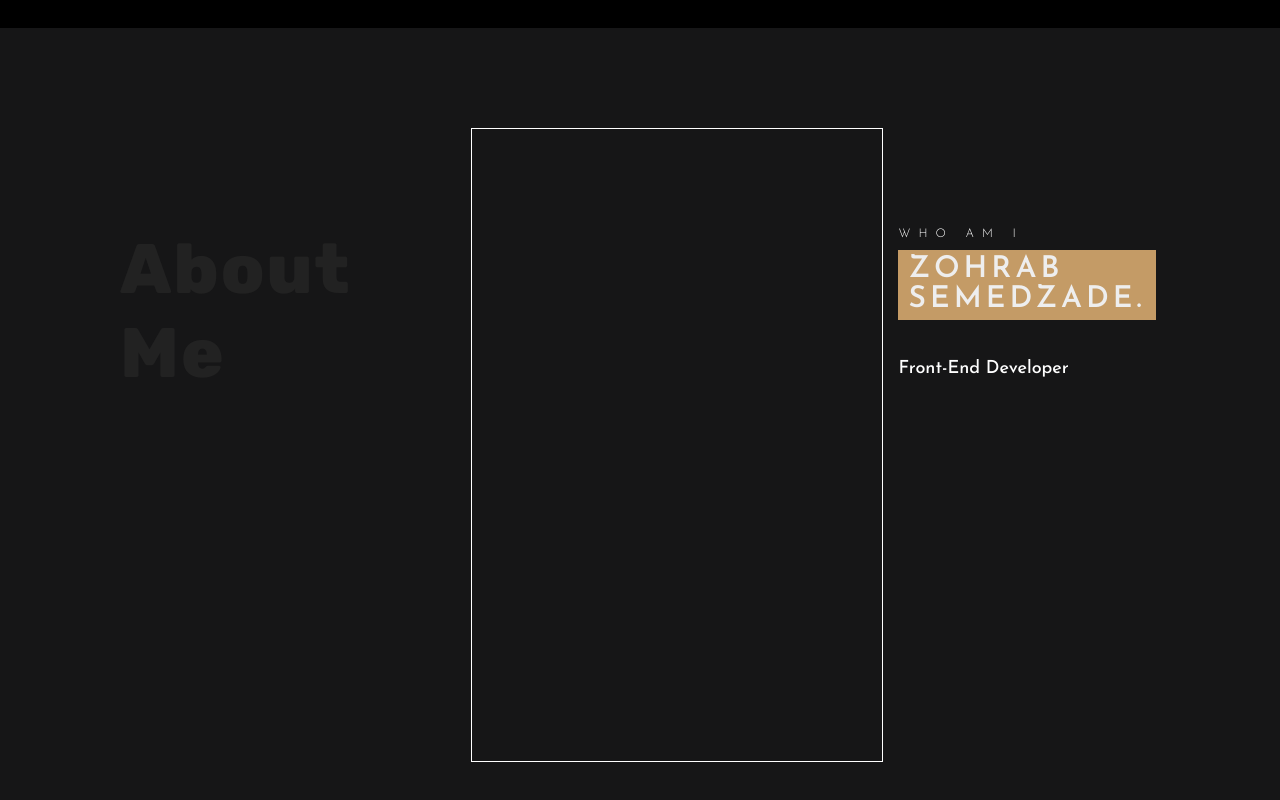
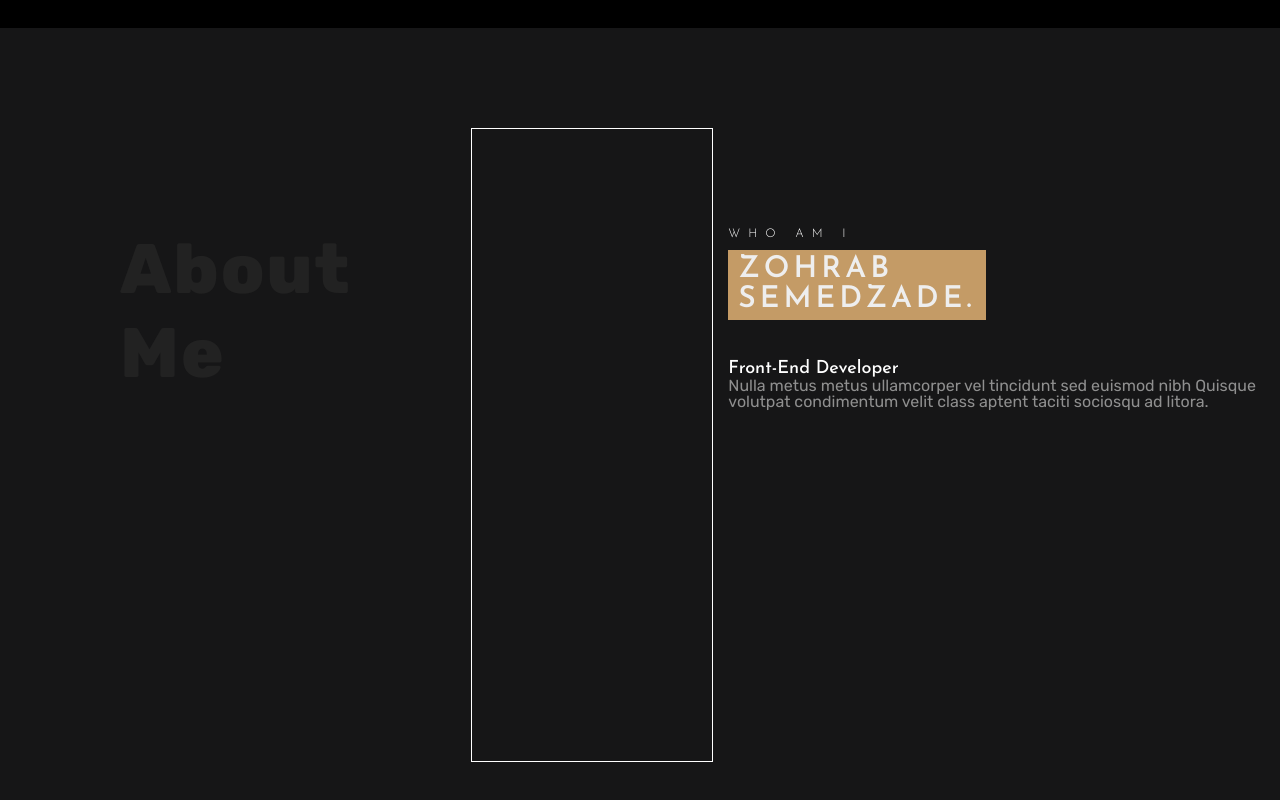
Before and after one commit to Zohrab039/Zohrab039.github.io, a plain HTML site: page index.html in a window 1280 px wide. Shown: the part 852-1652 px from the top of the page. Drawn offline with Linux system fonts and the light colour scheme.

Commit message:
designing about section

```diff
--- a/FileStructureSass/root/_class.scss
+++ b/FileStructureSass/root/_class.scss
@@ -74,3 +74,9 @@
 };
 
 // Buttons end
+
+// margins
+
+.mb-10{
+    margin-bottom: 10px;
+}
--- a/FileStructureSass/sections/_about.scss
+++ b/FileStructureSass/sections/_about.scss
@@ -61,6 +61,9 @@
                     margin: 0;
                     font-weight: 500;
                 }
+                p{
+                    color: $p-color;
+                }
             }
         }
     }
--- a/index.html
+++ b/index.html
@@ -75,7 +75,7 @@
                     <h6 class="font-Josefin">Who am i</h6>
                     <h4 class="font-Josefin">Zohrab <br> Semedzade.</h4>
                     <h5 class="font-Josefin">Front-End Developer</h5>
-                    <p></p>
+                    <p class="mb-10 font-Rubik">Nulla metus metus ullamcorper vel tincidunt sed euismod nibh Quisque volutpat condimentum velit class aptent taciti sociosqu ad litora.</p>
                     <p></p>
                     <div class="social"></div>
                 </div>
```
Also changed, not shown: FileStructureSass/root/_variables.scss (line endings or trailing spaces), css/style.css.
